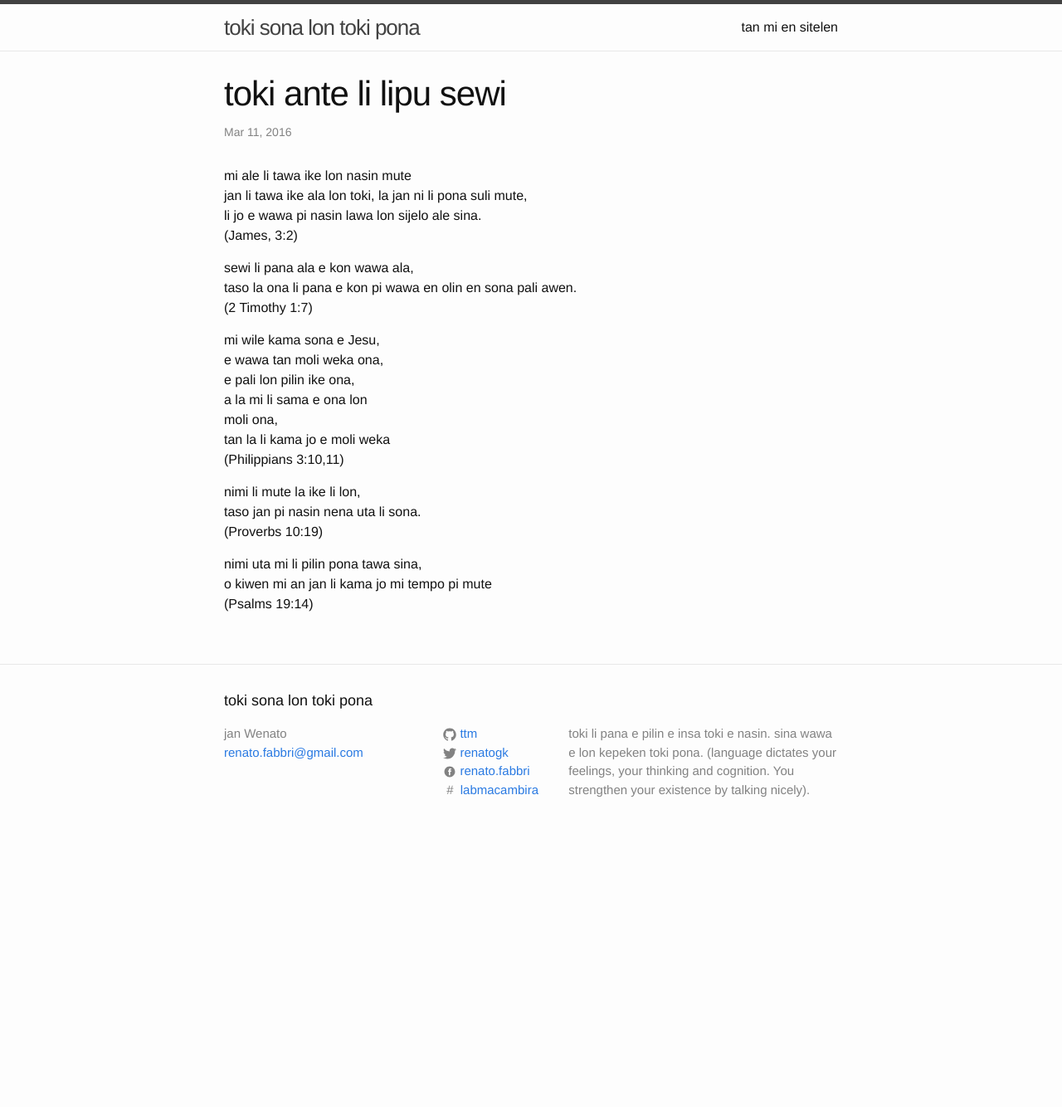
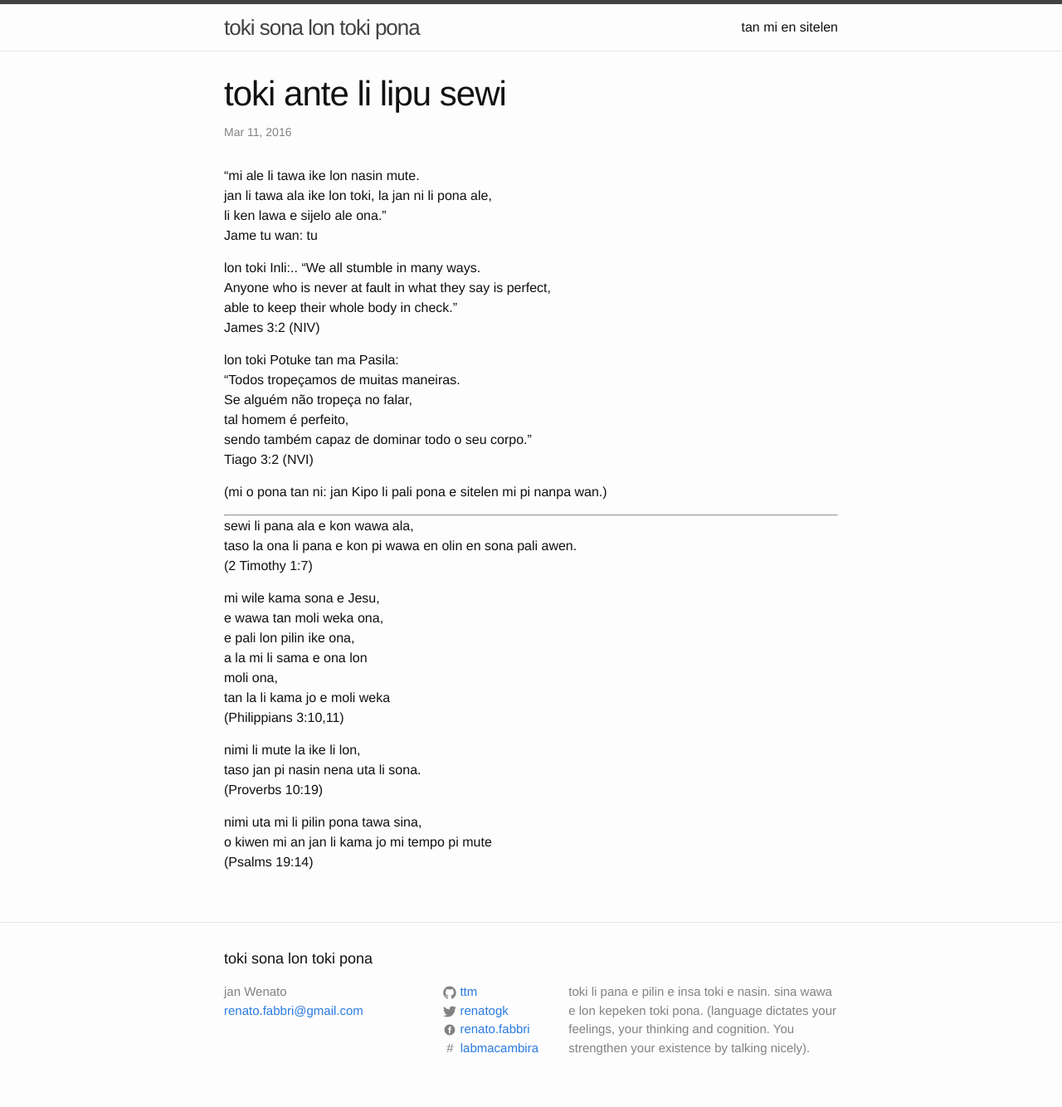
Before and after one commit to tokisona/tokisona, a Jekyll site: the page built from _posts/2016-03-11-toki-ante-li-lipu-sewi.markdown, in a window 1280 px wide. Shown: the whole page at 83% size. Built offline with Jekyll 4.4.1, drawn with Linux system fonts in a browser that asks for light colours; some web fonts are replaced; comment, search, counter and statistics services are not loaded; before the commit the page ends 1023 px from its top, so only the background shows below that.

Commit message:
pona e ante toki

```diff
--- a/_posts/2016-03-11-toki-ante-li-lipu-sewi.markdown
+++ b/_posts/2016-03-11-toki-ante-li-lipu-sewi.markdown
@@ -6,10 +6,29 @@ comments: true
 published: true
 ---
 
-mi ale li tawa ike lon nasin mute
-jan li tawa ike ala lon toki, la jan ni li pona suli mute,
-li jo e wawa pi nasin lawa lon sijelo ale sina.
-(James, 3:2)
+"mi ale li tawa ike lon nasin mute.
+jan li tawa ala ike lon toki, la jan ni li pona ale,
+li ken lawa e sijelo ale ona."
+Jame tu wan: tu
+
+
+lon toki Inli:..
+"We all stumble in many ways.
+Anyone who is never at fault in what they say is perfect,
+able to keep their whole body in check."
+James 3:2 (NIV)
+
+
+lon toki Potuke tan ma Pasila:
+"Todos tropeçamos de muitas maneiras.
+Se alguém não tropeça no falar,
+tal homem é perfeito,
+sendo também capaz de dominar todo o seu corpo."
+Tiago 3:2 (NVI)
+
+(mi o pona tan ni: jan Kipo li pali pona e sitelen mi pi nanpa wan.)
+
+- - - - - - -
 
 sewi li pana ala e kon wawa ala,
 taso la ona li pana e kon pi wawa en olin en sona pali awen.
```
